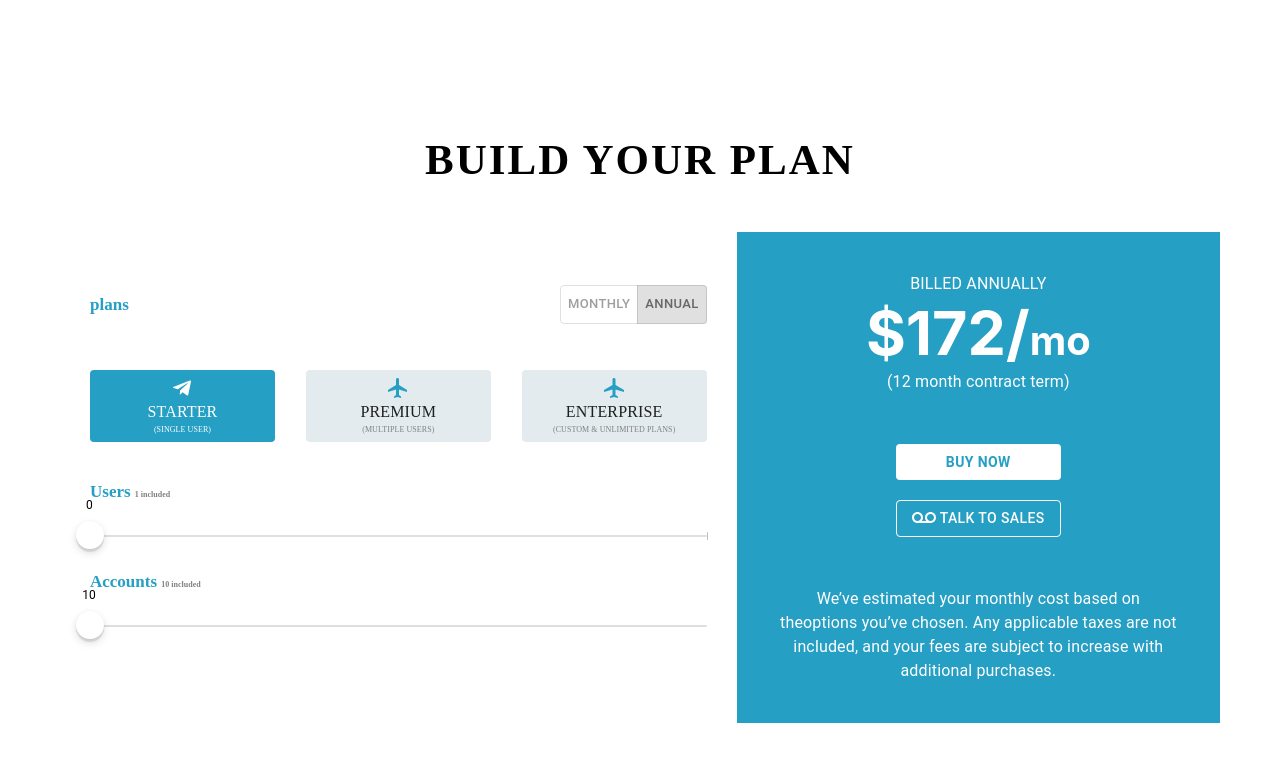
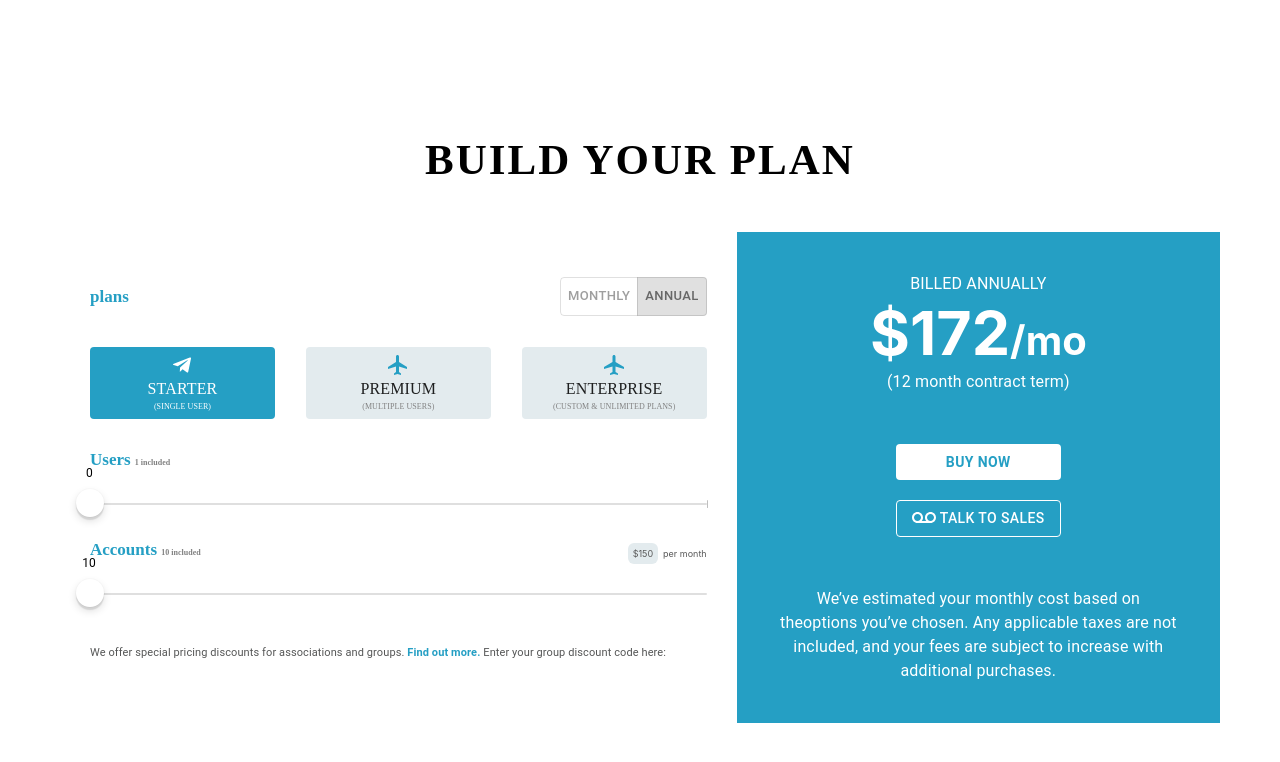
Before and after one commit to idea2life/proejct-management-react, a React (Create React App) app: page /plan in a window 1280 px wide. Shown: the top 762 px of the page. Built offline with nearby package versions, Linux system fonts and the light colour scheme.

Commit message:
some update

```diff
--- a/src/views/Plan/index.js
+++ b/src/views/Plan/index.js
@@ -145,8 +145,8 @@ export default class Home extends React.Component {
     rightComponent = () => {
         return(
             <div className = "rightWrapper">
-                <Typography>BILLED ANNUALLY</Typography>
-                <p style = {{ fontSize: 61, fontWeight: 'bold', margin: 0}}>{ this.state.planState === 'Starter' ? '$172' : '$410'}/<span style = {{fontSize: 40}}>mo</span></p>
+                <Typography>BILLED { this.state.billedState === 'Annual' ? 'ANNUALLY' : 'MONTHLY' }</Typography>
+                <p style = {{ fontSize: 61, fontWeight: 'bold', margin: 0 }}>{ this.state.planState === 'Starter' ? '$172' : '$410'}<span style = {{fontSize: 40}}>/mo</span></p>
                 <Typography>({ this.state.planState === 'Enterprise' ? 36 : 12} month contract term)</Typography>
                 <div className = "btnWrapper">
                     <Button className = "buyBtn">BUY NOW</Button>
@@ -195,9 +195,22 @@ export default class Home extends React.Component {
                             <div style = {{ width: '100%' }}>
                                 <p className = "dis-text">Users <span className = "smallText">1 included</span></p>
                                 <IOSSlider aria-label="ios slider" defaultValue={0} marks={marks} valueLabelDisplay="on" max={1} />
-                                <p className = "dis-text">Accounts <span className = "smallText">10 included</span></p>
+                                <div className = "part-container">
+                                    <p className = "dis-text">Accounts <span className = "smallText">10 included</span></p>
+                                    <div>
+                                        <span className={classNames({"small-black": true, "small-wrapper": true})}>$150</span>
+                                        <span className="small-black">per month</span>
+                                    </div>
+                                </div>
                                 <IOSSlider aria-label="ios slider" defaultValue={0} marks={marks} valueLabelDisplay="on" max={50} min={10} />
                             </div>
+                        }
+                        {
+                            this.state.planState !== 'Enterprise' &&
+                            <Typography style = {{ color: '#555656', fontSize: 11 }}>
+                                We offer special pricing discounts for associations and groups. <span style = {{ color: '#259fc4', fontWeight: 'bold' }}>Find out more. </span>
+                                Enter your group discount code here:
+                            </Typography>
                         }
 
 
--- a/src/views/Plan/plan.scss
+++ b/src/views/Plan/plan.scss
@@ -79,7 +79,6 @@
 }
 
 .btnWrapper {
-
     display: flex;
     flex-direction: column;
     padding: 50px 0;
@@ -91,3 +90,23 @@
 .selectedIcon {
     color: #ffffff!important;
 }
+
+.part-container {
+    display: flex;
+    flex-direction: row;
+    justify-content: space-between;
+    align-items: center;
+
+    .small-black {
+        font-size: 9px;
+        letter-spacing: 0px;
+        line-height: 10px;
+        color: #595959;
+    }
+    .small-wrapper {
+        border-radius: 6px;
+        background-color: #e3ebee;
+        padding: 5px;
+        margin-right: 5px;
+    }
+}
```
